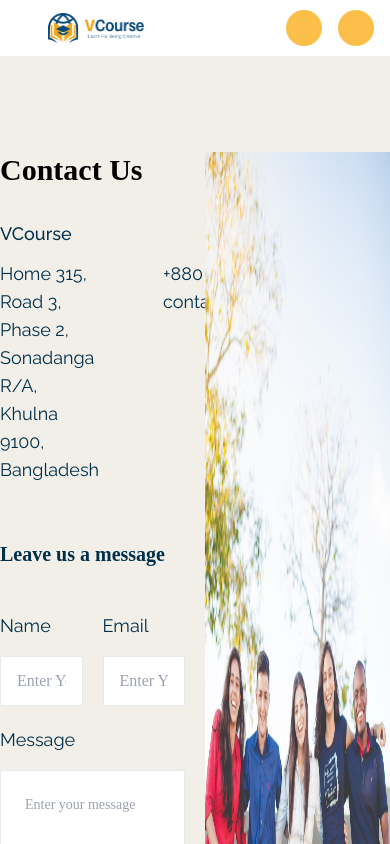
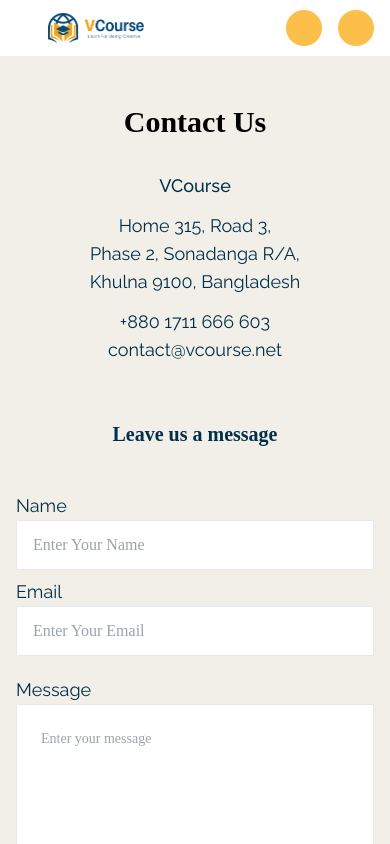
Before and after one commit to webdevbiswaajit/VCourse, a React (Create React App) app: page /contact in a window 390 px wide. Shown: the top 844 px of the page. Built offline with nearby package versions, Linux system fonts and the light colour scheme; no server answers; some icons are missing; a web font is replaced by a local one.

Commit message:
responsive

```diff
--- a/src/Component/CourseDetais/CourseSideBar.js
+++ b/src/Component/CourseDetais/CourseSideBar.js
@@ -7,7 +7,7 @@
     <>
       <div className=" mt-16 ">
         <div className=" py-9 px-11 border border-border_black">
-          <p className=" font-bold text-black text-2xl text-right font-rly">
+          <p className=" font-bold text-black text-2xl sm:text-right font-rly ">
             ৳ 5,000
           </p>
           <div className=" bg-khaki text-center py-2 mt-10">
@@ -23,22 +23,22 @@
             Material Includes
           </p>
           <ul>
-            <li className=" list-disc text-black text-sm  ml-4 mt-4 font-rly font-semibold">
+            <li className=" list-disc text-black text-sm text-left  ml-4 mt-4 font-rly font-semibold">
               7.5 hours on-demand video
             </li>
-            <li className=" list-disc text-black text-sm  ml-4 mt-4 font-rly font-semibold">
+            <li className=" list-disc text-black text-sm text-left ml-4 mt-4 font-rly font-semibold">
               10 articles
             </li>
-            <li className=" list-disc text-black text-sm  ml-4 mt-4 font-rly font-semibold">
+            <li className=" list-disc text-black text-sm  text-left ml-4 mt-4 font-rly font-semibold">
               31 downloadable resources
             </li>
-            <li className=" list-disc text-black text-sm  ml-4 mt-4 font-rly font-semibold">
+            <li className=" list-disc text-black text-sm text-left ml-4 mt-4 font-rly font-semibold">
               Full lifetime access
             </li>
-            <li className=" list-disc text-black text-sm  ml-4 mt-4 font-rly font-semibold">
+            <li className=" list-disc text-black text-sm text-left  ml-4 mt-4 font-rly font-semibold">
               Access on mobile and TV
             </li>
-            <li className=" list-disc text-black text-sm  ml-4 mt-4 font-rly font-semibold">
+            <li className=" list-disc text-black text-sm  text-left ml-4 mt-4 font-rly font-semibold">
               Certificate of Completion
             </li>
           </ul>
@@ -49,7 +49,7 @@
           </p>
           <div className=" mt-3 flex items-center">
             <img
-              className=" w-10 h-10 rounded-full mr-4"
+              className=" w-10 h-10  rounded-full mr-4"
               src={ins1}
               alt="..."
             />
--- a/src/Component/CourseDetais/DetailsElement.js
+++ b/src/Component/CourseDetais/DetailsElement.js
@@ -8,13 +8,13 @@
 function DetailsElement() {
   return (
     <>
-      <div className="container mx-auto mt-20 mb-20">
-        <div className="grid grid-cols-3 gap-5">
-          <div className=" col-span-2">
-            <h2 className=" text-black text-xl font-semibold font-slab mb-10">
+      <div className="container mx-auto mt-5 text-center sm:text-left sm:mt-20 mb-20">
+        <div className="grid sm:grid-cols-3 sm:gap-5">
+          <div className=" sm:col-span-2">
+            <h2 className=" text-black sm:text-xl font-semibold font-slab mb-10">
               WordPress for Beginners – Master WordPress
             </h2>
-            <img className=" w-full" src={poster} alt="..." />
+            <img className=" w-full p-2 sm:p-0 " src={poster} alt="..." />
             <div className="">
               <CourseTab />
             </div>
--- a/src/Component/CourseElement/AllCourses.js
+++ b/src/Component/CourseElement/AllCourses.js
@@ -4,8 +4,8 @@
 function AllCourses() {
   return (
     <>
-      <div className="container mx-auto mt-36  mb-36">
-        <div className=" grid grid-cols-3 gap-5">
+      <div className="container mx-auto  sm:mt-36  sm:mb-36">
+        <div className=" grid sm:grid-cols-3 md:grid-cols-2 m-2 gap-5">
           <CourseCard />
         </div>
       </div>
--- a/src/Page/About.js
+++ b/src/Page/About.js
@@ -6,21 +6,21 @@
   return (
     <>
       <Menu />
-      <div className=" py-24">
+      <div className=" sm:py-24 py-10">
         <div className="container mx-auto">
-          <h2 className=" text-black  text-2xl text-center font-bold font-slab mb-8">
+          <h2 className=" text-black  sm:text-2xl text-center font-bold font-slab  sm:mb-4">
             A Great Place to Grow
           </h2>
-          <p className=" font-rly text-xl font-normal text-black text-justify">
+          <p className=" font-rly sm:text-xl p-2 font-normal text-black text-justify mb-4">
             Vcourse is a place where you can grow! Contribute to your own growth
             by coming to us. Our instructors are constantly available to you and
             will teach you in a unique and effective manner. The Vcourse team
-            will ensure that you grow to your full potential in your course!{" "}
+            will ensure that you grow to your full potential in your course!
           </p>
-          <h2 className=" text-black  text-2xl text-center font-bold font-slab mb-8  mt-12">
+          <h2 className=" text-black  sm:text-2xl text-center font-bold font-slab sm:mb-8   sm:mt-12">
             Who We Are
           </h2>
-          <p className=" font-rly text-xl font-normal text-black text-justify">
+          <p className=" font-rly sm:text-xl p-2 font-normal text-black text-justify mb-4">
             We are a creative team. We're here to help you discover your innate
             creativity through our course. Our classes will assist you in
             thinking differently than others. Our team is comprised of a group
@@ -29,10 +29,10 @@
             your thoughts with our creativity. Learning with us will be an
             unforgettable experience that you will remember forever.
           </p>
-          <h2 className=" text-black  text-2xl text-center  font-bold font-slab mb-8  mt-12">
+          <h2 className=" text-black  sm:text-2xl text-center  font-bold font-slab sm:mb-8  sm:mt-12">
             Our Mission
           </h2>
-          <p className=" font-rly text-xl font-normal text-black text-justify">
+          <p className=" font-rly sm:text-xl p-2 font-normal text-black text-justify">
             You are aware of our motto? That is our motto, "Learn for Being
             Creative". We are interested in discovering each individual's
             creativity. We believe that a teacher may enrich his or her pupils'
--- a/src/Page/BecomeInstractor.js
+++ b/src/Page/BecomeInstractor.js
@@ -10,8 +10,8 @@
         <div className="container mx-auto">
           <div className="grid grid-cols-4">
             <div className=""></div>
-            <div className="  col-span-2">
-              <h2 className=" text-3xl font-semibold text-black text-center font-slab">
+            <div className="sm:col-span-2 col-span-4 px-5">
+              <h2 className=" sm:text-3xl md:text-2xl font-semibold text-black text-center font-slab mb-5">
                 Become An Instructor
               </h2>
               <div className="">
--- a/src/Page/ContactUs.js
+++ b/src/Page/ContactUs.js
@@ -1,47 +1,61 @@
-import React from "react";
+import React, { useEffect } from "react";
 import Menu from "../Component/Common/Menu";
 import Footer from "../Component/Common/Footer";
 import cBanner from "../Img/ContactImg.jpg";
+// import { useState } from "react";
+// import { useEffect } from "react";
 
 function ContactUs() {
+  useEffect(() => {
+    fetch("https://vcourse.net/api/17/show")
+      .then((response) => response.json())
+      .then((data) => console.log(data));
+  });
+
   return (
     <>
       <Menu />
-      <div className=" bg-ash py-24">
+      <div className=" bg-ash sm:py-24 py-12">
         <div className="container mx-auto">
-          <div className="grid grid-cols-2 gap-5">
+          <div className="grid sm:grid-cols-2 gap-5">
             <div className="">
-              <h2 className=" text-3xl font-slab font-semibold">Contact Us</h2>
-              <h2 className="text-black font-rly font-medium text-lg mt-8">
+              <h2 className="text-3xl font-slab font-semibold  sm:text-start text-center">
+                Contact Us
+              </h2>
+              <h2 className="text-black font-rly font-medium text-lg mt-8  sm:text-start text-center">
                 VCourse
               </h2>
-              <div className=" flex gap-16  items-start">
-                <p className=" font-rly text-lg font-normal text-black mt-3">
+              <div className=" sm:flex  gap-16  items-start">
+                <p className=" font-rly text-lg font-normal text-black mt-3  sm:text-start text-center">
                   Home 315, Road 3, <br /> Phase 2, Sonadanga R/A, <br />
                   Khulna 9100, Bangladesh
                 </p>
-                <p className="font-rly text-lg font-normal text-black mt-3">
+                <p className="font-rly text-lg font-normal text-black mt-3  sm:text-start text-center">
                   +880 1711 666 603 <br />
                   contact@vcourse.net
                 </p>
               </div>
 
-              <h2 className=" font-slab font-semibold text-black text-xl mt-14">
+              <h2 className=" font-slab font-semibold text-black text-xl mt-14  sm:text-start text-center">
                 Leave us a message
               </h2>
-              <div className=" mt-11">
+              <div className=" mt-11 px-4 sm:px-0">
                 <form action="">
-                  <div className=" flex justify-between gap-5">
-                    <div className=" w-2/4">
-                      <p className=" font-rly text-lg text-black mb-4">Name</p>
+                  <div className=" sm:flex justify-between gap-5">
+                    <div className=" sm:w-2/4 mt-2">
+                      <p className=" font-rly text-lg text-black sm:mb-4  ">
+                        Name
+                      </p>
                       <input
                         className="outline-none py-3 px-4 w-full text-black  border border-border_black rounded-sm"
                         type="text"
                         placeholder="Enter Your Name"
                       />
                     </div>
-                    <div className=" w-2/4">
-                      <p className=" font-rly text-lg text-black mb-4">Email</p>
+                    <div className=" sm:w-2/4 mt-2">
+                      <p className=" font-rly text-lg text-black sm:mb-4">
+                        Email
+                      </p>
                       <input
                         className=" outline-none py-3 px-4 text-black w-full border border-border_black rounded-sm"
                         type="email"
@@ -50,7 +64,9 @@
                     </div>
                   </div>
                   <div className="mt-5">
-                    <p className="font-rly text-lg text-black mb-4">Message</p>
+                    <p className="font-rly text-lg text-black sm:mb-4">
+                      Message
+                    </p>
                     <textarea
                       className="w-full border border-border_black rounded-sm text-black text-sm p-6 outline-none"
                       name=""
@@ -61,7 +77,7 @@
                     ></textarea>
                   </div>
 
-                  <div className=" mt-10 text-center">
+                  <div className=" sm:mt-10 mt-2 text-center">
                     <button
                       className=" bg-khaki font-bold text-xl text-black font-slab py-4  px-28"
                       type="submit"
```
